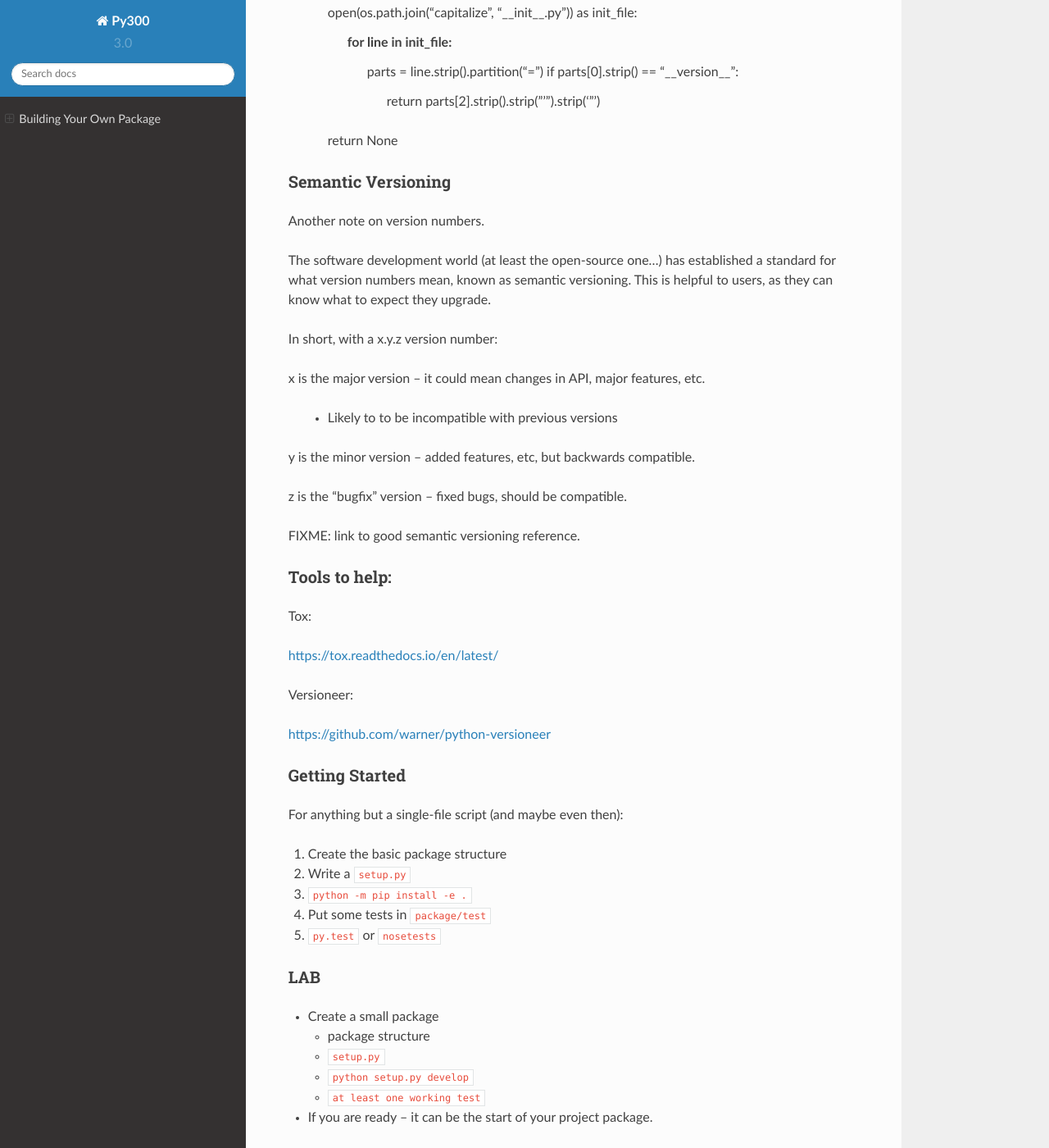
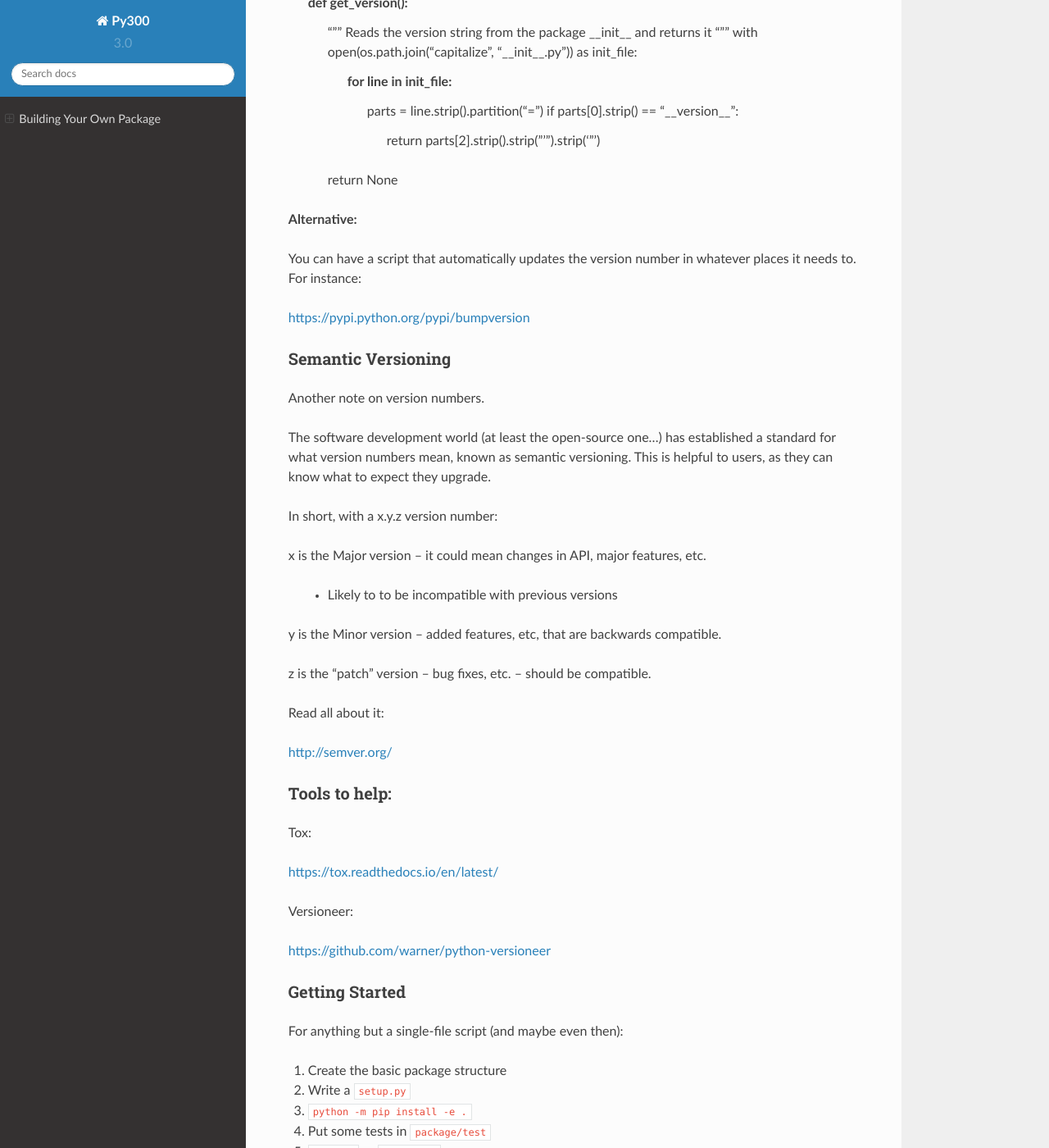
Before and after one commit to UWPCE-PythonCert/Py300, a Sphinx documentation site: the page built from source/packaging.rst, in a window 1280 px wide and 1400 px high, scrolled down 11394 px. Shown: the whole window at 82% size. Built offline with Sphinx 7.4.7 and the Read the Docs theme 2.0.0, drawn with Linux system fonts in a browser that asks for light colours; some of the changed text lies outside the part shown.

Commit message:
added info about bumpversion

```diff
--- a/source/packaging.rst
+++ b/source/packaging.rst
@@ -63,6 +63,8 @@ This is a really good guide:
 Python Packaging User Guide:
 
 https://packaging.python.org/en/latest/
+
+http://python-packaging.readthedocs.io/en/latest/
 
 **Follow it!**
 
@@ -229,7 +231,7 @@ Basic Package Structure:
 
 ``MANIFEST.in``: description of what non-code files to include
 
-``README.txt``: description of the package -- should be written in reST (for PyPi):
+``README.txt``: description of the package -- should be written in ReST (for PyPi):
 
 (http://docutils.sourceforge.net/rst.html)
 
@@ -540,8 +542,12 @@ So: read the __version__ string yourself::
                   return parts[2].strip().strip("'").strip('"')
       return None
 
+**Alternative:**
 
+You can have a script that automatically updates the version number in whatever
+places it needs to. For instance:
 
+https://pypi.python.org/pypi/bumpversion
 
 
 Semantic Versioning
@@ -556,15 +562,17 @@ they upgrade.
 
 In short, with a x.y.z version number:
 
-x is the major version -- it could mean changes in API, major features, etc.
+x is the Major version -- it could mean changes in API, major features, etc.
 
   - Likely to to be incompatible with previous versions
 
-y is the minor version -- added features, etc, but backwards compatible.
+y is the Minor version -- added features, etc, that are backwards compatible.
 
-z is the "bugfix" version -- fixed bugs, should be compatible.
+z is the "patch" version -- bug fixes, etc. -- should be compatible.
 
-FIXME: link to good semantic versioning reference.
+Read all about it:
+
+http://semver.org/
 
 
 Tools to help:
```
Also changed, not shown: other parts of source/packaging.rst (+6 -2 lines).
